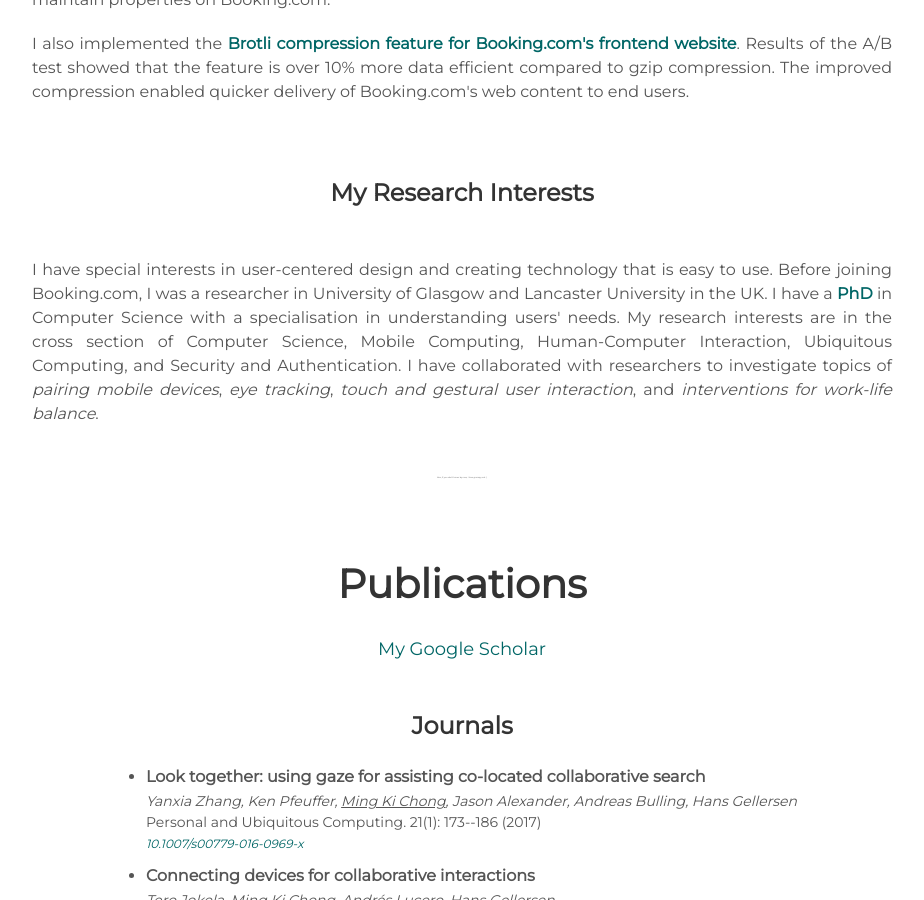
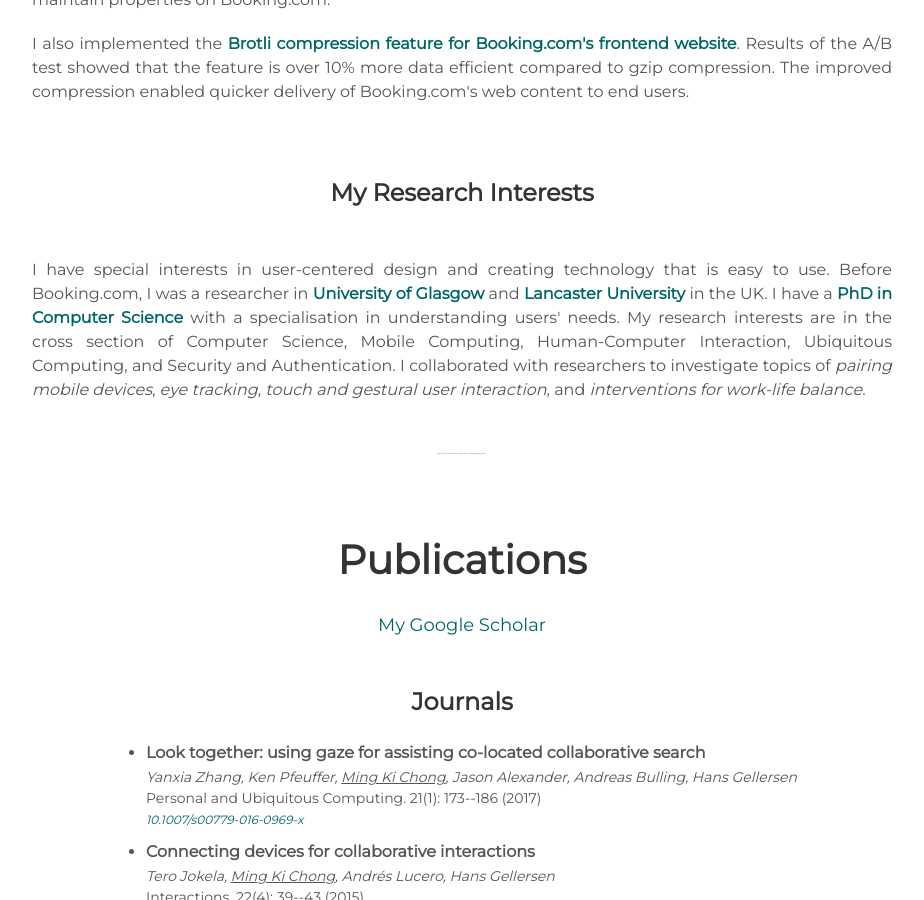
Before and after one commit to mingkichong/mingkichong.github.io, a Jekyll site: the page built from index.html, in a window 1280 px wide and 900 px high, scrolled down 2064 px. Shown: the whole window, without its empty margins (178-1102 px from the left). Built offline with Jekyll 4.4.1, drawn with Linux system fonts in a browser that asks for light colours.

Commit message:
updated research interests section

```diff
--- a/_includes/about.html
+++ b/_includes/about.html
@@ -56,10 +56,10 @@
 </div>
 <div class="about_details">
   I have special interests in user-centered design and creating technology that is easy to use.
-  Before joining Booking.com, I was a researcher in University of Glasgow and Lancaster University in the UK.
-  I have a <span id="about_link"><a href="http://www.research.lancs.ac.uk/portal/en/publications/understanding-spontaneous-device-association(0849d7da-ed82-4cb7-9535-23eee545441e)/export.html" target="_blank">PhD</a></span> in Computer Science with a specialisation in understanding users' needs.
+  Before Booking.com, I was a researcher in <span id="about_link"><a href="https://www.gla.ac.uk/schools/computing/" target="_blank">University of Glasgow</a></span> and <span id="about_link"><a href="http://www.lancaster.ac.uk/scc/" target="_blank">Lancaster University</a></span> in the UK.
+  I have a <span id="about_link"><a href="http://www.research.lancs.ac.uk/portal/en/publications/understanding-spontaneous-device-association(0849d7da-ed82-4cb7-9535-23eee545441e)/export.html" target="_blank">PhD in Computer Science</a></span> with a specialisation in understanding users' needs.
   My research interests are in the cross section of Computer Science, Mobile Computing, Human-Computer Interaction, Ubiquitous Computing, and Security and Authentication.
-  I have collaborated with researchers to investigate topics of <em>pairing mobile devices</em>, <em>eye tracking</em>, <em>touch and gestural user interaction</em>, and <em>interventions for work-life balance</em>.
+  I collaborated with researchers to investigate topics of <em>pairing mobile devices</em>, <em>eye tracking</em>, <em>touch and gestural user interaction</em>, and <em>interventions for work-life balance</em>.
 </div>
 <div class="about_grumpy_note">
   btw, if you don't know by now, I love grumpy cat :)
```
